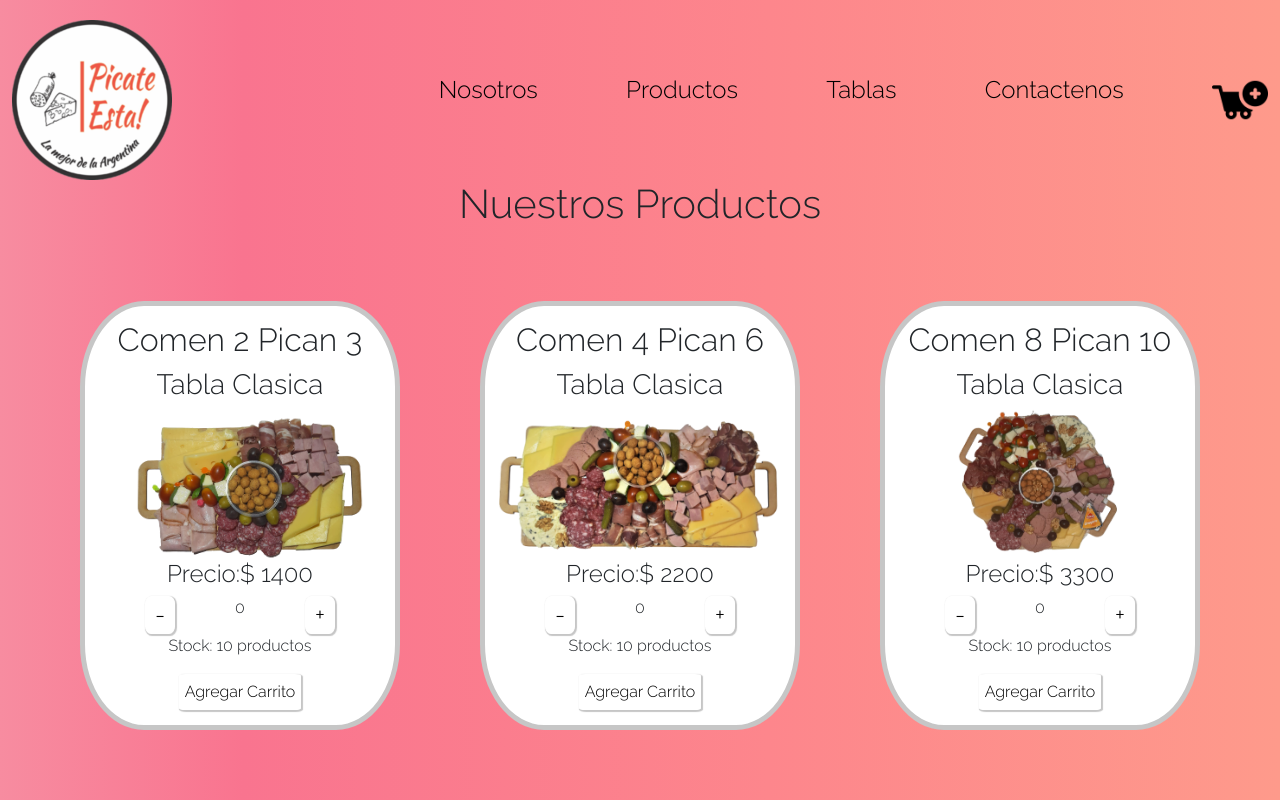
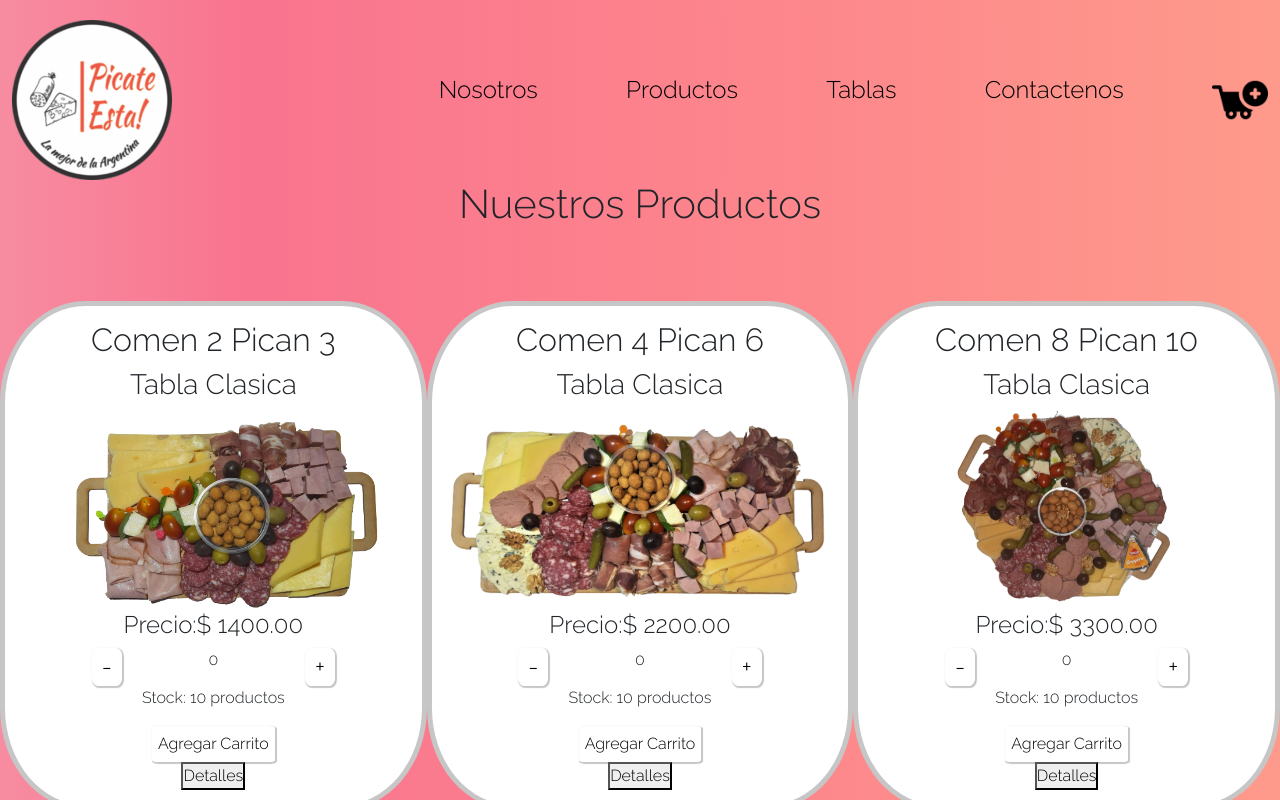
Before and after one commit to Basu22/picateOssvald, a React (Create React App) app: page / in a window 1280 px wide. Shown: the top 800 px of the page. Built offline with nearby package versions, Linux system fonts and the light colour scheme; a web font is replaced by a local one.

Commit message:
ItemDetail

```diff
--- a/package.json
+++ b/package.json
@@ -10,6 +10,7 @@
     "react": "^17.0.2",
     "react-bootstrap": "^2.1.2",
     "react-dom": "^17.0.2",
+    "react-router-dom": "^6.2.2",
     "react-scripts": "5.0.0",
     "sass": "^1.49.9",
     "web-vitals": "^2.1.4"
--- /dev/null
+++ b/src/Componentes/Json/productos.json
@@ -0,0 +1,55 @@
+[{
+        "id":"C2P3C",
+        "comen":2,
+        "pican":3,
+        "tipo":"Clasica",
+        "costo":656.10,
+        "venta":1400,
+        "img":"../img/tablas/C2P3C.png"
+    },
+    {
+        "id":"C4P6C",
+        "comen":4,
+        "pican":6,
+        "tipo":"Clasica",
+        "costo":1151.41,
+        "venta":2200,
+        "img":"../img/tablas/C4P6C.png"
+    },
+    {
+        "id":"C8P10C",
+        "comen":8,
+        "pican":10,
+        "tipo":"Clasica",
+        "costo":1965.37,
+        "venta":3300,
+        "img":"../img/tablas/C8P10C.png"
+    },
+    {
+        "id":"C2P3P",
+        "comen":2,
+        "pican":3,
+        "tipo":"Premium",
+        "costo":702.22,
+        "venta":1600,
+        "img":"../img/tablas/C2P3P.png"
+    },
+    {
+        "id":"C4P6P",
+        "comen":4,
+        "pican":6,
+        "tipo":"Premium",
+        "costo":1296.19,
+        "venta":2400,
+        "img":"../img/tablas/C4P6P.png"
+    },
+    {
+        "id":"C8P10P",
+        "comen":8,
+        "pican":10,
+        "tipo":"Premium",
+        "costo":2082.55,
+        "venta":3500,
+        "img":"../img/tablas/C8P10P.png"
+    }
+]
--- a/src/Componentes/Productos/Item.jsx
+++ b/src/Componentes/Productos/Item.jsx
@@ -4,12 +4,13 @@ export default function Item({id,comen,pican,tipo,costo,venta,img}) {
         console.log("agregamos al carrito")
     }
     return (
-    <article key={id} className="col-3 productosItems">
+    <article key={id} className="col-4 productosItems">
     <h2>Comen {comen} Pican {pican}</h2>
     <h3>Tabla {tipo}</h3>
     <img src={img} alt={"Imagen Comen "+comen+" Pican "+pican+" "+tipo} />
-    <h4>Precio:$ {venta}</h4>
+    <h4>Precio:$ {venta.toFixed(2)}</h4>
     <ItemCount stock={10} inicio={0} onAdd={onAdd}/>
+    <button>Detalles</button>
     </article>
     )
 }
--- /dev/null
+++ b/src/Componentes/Productos/ItemDetail.jsx
@@ -0,0 +1,12 @@
+import React from 'react'
+
+function ItemDetail({detalle}) {
+
+    console.log(detalle)
+
+  return (
+    <div>{/* {detalle.map((d)=><p>{d.picada}</p>)} */}</div>
+  )
+}
+
+export default ItemDetail
--- /dev/null
+++ b/src/Componentes/Productos/ItemDetailContainer.jsx
@@ -0,0 +1,31 @@
+import React from 'react'
+import picadas from '../Json/productos.json'
+import { useState } from 'react'
+import ItemDetail from './ItemDetail'
+
+export default function ItemDetailContainer() {
+
+    const [detalleProductos, setDetalleProductos] = useState([picadas])
+
+const getItem=(product)=>{
+    return new Promise((res,rej)=>{
+        setTimeout(()=>{
+            if(Object.entries(product===0).length){
+                rej("cayo la conexión a la base de datos, vuelva a intentar.")
+            }else{res(product)}}, 2000);
+        },2000)
+    }
+
+    function ItemDetailContainer(detalle){
+        getItem(detalle)
+        .then((d)=> setDetalleProductos(d))
+    }
+
+    console.log(ItemDetailContainer(detalleProductos))
+
+
+        return (
+            <div><ItemDetail detalle={ItemDetailContainer(detalleProductos)}/></div>
+        )
+
+    }
--- a/src/Componentes/Productos/ItemList.jsx
+++ b/src/Componentes/Productos/ItemList.jsx
@@ -4,7 +4,9 @@ import Item from "./Item";
 export default function ItemList({productos}) {
   return (
       <>
-        <section className="row contenedorProductos">{productos.map((i)=><Item id={i.id} comen={i.comen} pican={i.pican} tipo={i.tipo} costo={i.costo} venta={i.venta} img={i.img} />)}</section>
+        <section className="row contenedorProductos">
+          {productos.map((i)=><Item key={i.id} id={i.id} comen={i.comen} pican={i.pican} tipo={i.tipo} costo={i.costo} venta={i.venta} img={i.img} />)}
+        </section>
       </>
 )
 }
--- a/src/Componentes/Productos/ItemListContainer.jsx
+++ b/src/Componentes/Productos/ItemListContainer.jsx
@@ -1,36 +1,12 @@
 import { useEffect, useState } from 'react';
 import '../../SCSS/productos.scss';
 import ItemList from './ItemList';
+import data from '../Json/productos.json'
+import ItemDetailContainer from './ItemDetailContainer';
 
 export default function ItemListContainer({gretting}) {
 
-  const [productos, setProductos] = useState([{
-    id:"C2P3C",
-    comen:2,
-    pican:3,
-    tipo:"Clasica",
-    costo:656.10,
-    venta:1400,
-    img:"./img/tablas/C2P3C.png"
-},
-{
-    id:"C4P6C",
-    comen:4,
-    pican:6,
-    tipo:"Clasica",
-    costo:1151.41,
-    venta:2200,
-    img:"./img/tablas/C4P6C.png"
-},
-{
-    id:"C8P10C",
-    comen:8,
-    pican:10,
-    tipo:"Clasica",
-    costo:1965.37,
-    venta:3300,
-    img:"./img/tablas/C8P10C.png"
-},])
+  const [productos, setProductos] = useState(data)
 
   function recaudarProductos(){
     return new Promise ((res,rej)=>{
@@ -48,10 +24,13 @@ export default function ItemListContainer({gretting}) {
         return err
       })
     },[])
+
+
   return (
 <section className="row contenedorTitulo">
     <article className="primerTitulo"><h1>{gretting}</h1></article>
     <ItemList productos={productos}/>
+    <ItemDetailContainer />
 </section>
   )
 }
```
Also changed, not shown: 1 other file (tests, documents, lock files or other folders).
